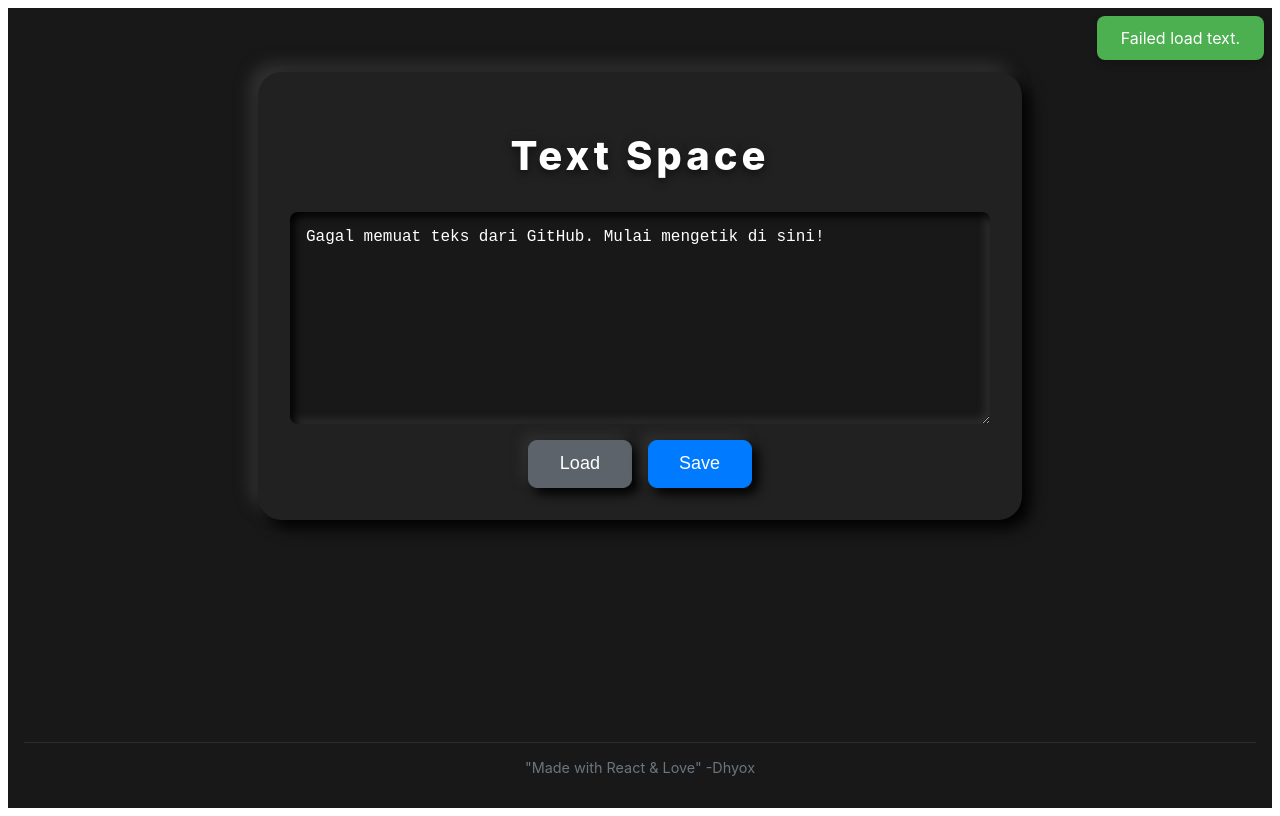
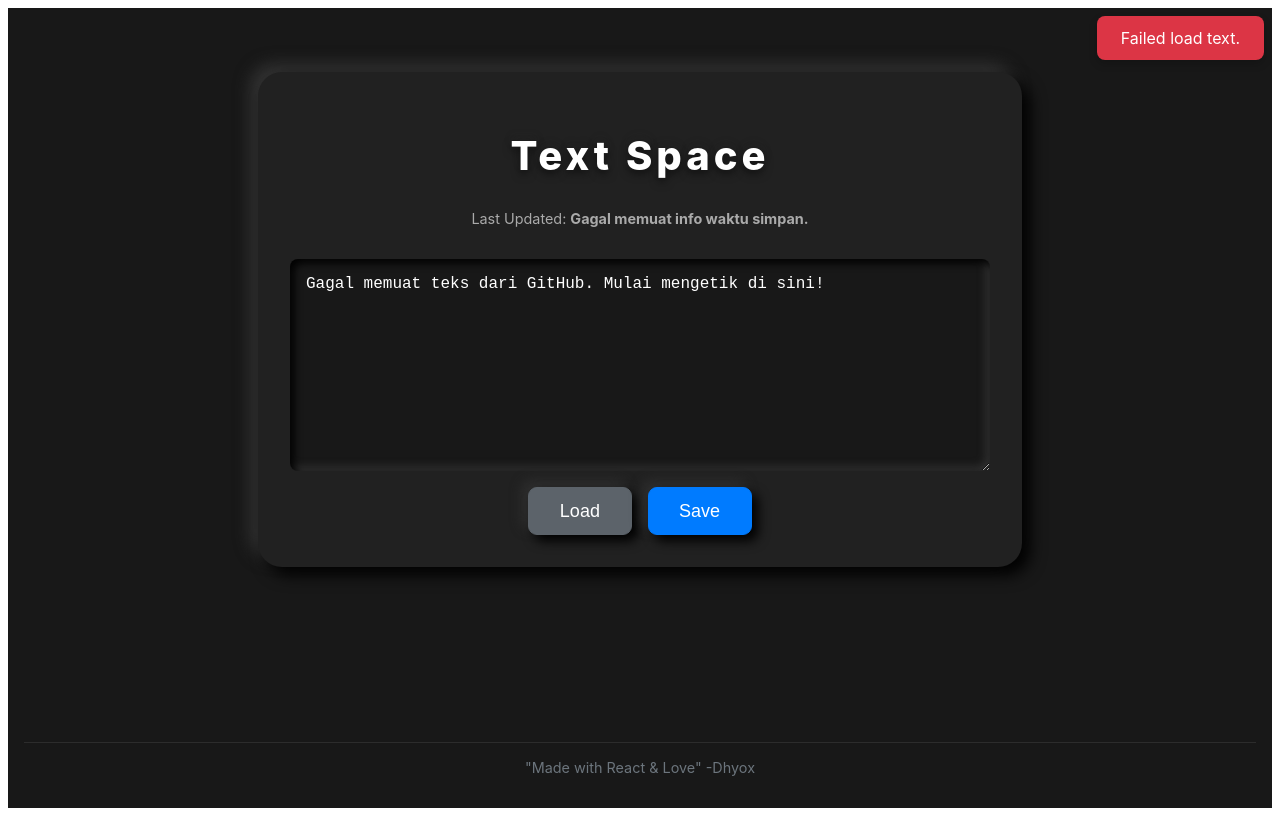
Before and after one commit to Dhyox/RText, a Next.js app: page / in a window 1280 px wide. Both pictures are taken after a click on the button "Load". Built offline with nearby package versions, Linux system fonts and the light colour scheme; no server answers.

Commit message:
Update index.js

```diff
--- a/pages/index.js
+++ b/pages/index.js
@@ -1,6 +1,6 @@
 import { useEffect, useState } from 'react';
 
-// Variabel global yang disediakan oleh environment Canvas untuk Firebase
+// Variabel global yang disediakan oleh environment Canvas untuk Firebase (Tidak digunakan dalam implementasi ini)
 const appId = typeof __app_id !== 'undefined' ? __app_id : 'default-app-id';
 const firebaseConfig = typeof __firebase_config !== 'undefined' ? JSON.parse(__firebase_config) : null;
 const initialAuthToken = typeof __initial_auth_token !== 'undefined' ? __initial_auth_token : null;
@@ -8,16 +8,34 @@ const initialAuthToken = typeof __initial_auth_token !== 'undefined' ? __initial
 // Ganti alert bawaan dengan fungsi untuk menampilkan pesan di UI (sesuai instruksi)
 const useMessage = () => {
   const [message, setMessage] = useState(null);
-  const showMessage = (text) => {
-    setMessage(text);
+  const showMessage = (text, type = 'success') => {
+    setMessage({ text, type });
     setTimeout(() => setMessage(null), 3000);
   };
   return [message, showMessage];
 };
 
+// Fungsi untuk memformat tanggal
+const formatTimestamp = (date) => {
+    // Menggunakan opsi bahasa Indonesia untuk format yang jelas
+    // Default locale: 'en-US'
+    return new Intl.DateTimeFormat('en-US', {
+        year: 'numeric',
+        month: 'long',
+        day: 'numeric',
+        hour: '2-digit',
+        minute: '2-digit',
+        second: '2-digit',
+        hour12: false // Menggunakan format 24 jam
+    }).format(date);
+};
+
 
 export default function Home() {
   const [text, setText] = useState('');
+  // State baru untuk menyimpan timestamp terakhir disimpan
+  const [lastUpdated, setLastUpdated] = useState('Belum pernah disimpan');
+
   const [loading, setLoading] = useState(true);
   const [isSimpanActive, setIsSimpanActive] = useState(false);
   const [isLoadActive, setIsLoadActive] = useState(false);
@@ -41,16 +59,30 @@ export default function Home() {
 
       const data = await response.json();
 
-      // Mengambil properti 'text' dari respons JSON (sesuai format data.json)
+      // Mengambil properti 'text' dari respons JSON
       const loadedText = data.text || 'Teks awal. Mulai mengetik di sini!';
 
+      // Mengambil properti 'timestamp' atau 'lastUpdated' dari respons JSON
+      // data.lastUpdated digunakan untuk mengatasi format data.json Anda
+      // data.timestamp digunakan untuk format yang digunakan oleh fungsi saveText
+      const loadedTimestamp = data.lastUpdated || data.timestamp;
+
       setText(loadedText);
+
+      // Jika timestamp dimuat dari API, gunakan itu. Jika tidak, tetap gunakan default.
+      if (loadedTimestamp) {
+        setLastUpdated(formatTimestamp(new Date(loadedTimestamp)));
+      } else {
+        setLastUpdated('Data dimuat, tetapi tidak ada info waktu simpan.');
+      }
+
       showMessage('Text Loaded.');
     } catch (error) {
       console.error("Error loading text from API:", error);
       // Fallback ke teks default jika gagal memuat
       setText('Gagal memuat teks dari GitHub. Mulai mengetik di sini!');
-      showMessage('Failed load text.');
+      setLastUpdated('Gagal memuat info waktu simpan.');
+      showMessage('Failed load text.', 'error');
     } finally {
       setLoading(false);
     }
@@ -64,14 +96,22 @@ export default function Home() {
   const saveText = async () => {
     setLoading(true);
     try {
+        // Buat timestamp saat ini
+        const now = new Date();
+        const timestampString = now.toISOString(); // Format ISO untuk penyimpanan
+
         // Panggil endpoint API yang di-host oleh save.js
         const response = await fetch('/api/save', {
             method: 'POST',
             headers: {
                 'Content-Type': 'application/json',
             },
-        // Kirim teks saat ini sebagai JSON
-        body: JSON.stringify({ text }),
+            // Kirim teks dan timestamp saat ini sebagai JSON.
+            // Menggunakan kunci 'lastUpdated' untuk konsistensi dengan data.json Anda
+            body: JSON.stringify({
+                text: text,
+                lastUpdated: timestampString
+            }),
         });
 
         if (!response.ok) {
@@ -80,10 +120,12 @@ export default function Home() {
             throw new Error(`Gagal menyimpan. Status: ${response.status}. Detail: ${errorData.error || 'Unknown error'}`);
         }
 
+        // Update state local setelah berhasil disimpan
+        setLastUpdated(formatTimestamp(now));
         showMessage('Text Saved!');
     } catch (error) {
         console.error("Error saving text to API:", error);
-      showMessage(`Gagal menyimpan: ${error.message.substring(0, 50)}...`);
+        showMessage(`Gagal menyimpan: ${error.message.substring(0, 50)}...`, 'error');
     } finally {
         setLoading(false);
     }
@@ -113,11 +155,8 @@ export default function Home() {
     card: {
       maxWidth: '700px',
       width: '100%',
-      // --- PERBAIKAN RESPONSIVITAS ---
       // **PERBAIKAN BARU**: Hapus flexGrow dan tambahkan margin vertikal
       margin: '2rem auto', // Margin atas dan bawah 2rem, horizontal auto untuk pemusatan
-      // ----------------------------------------
-
       padding: '2rem',
       borderRadius: '1.5rem',
       backgroundColor: '#212121', // Background yang sama dengan tombol
@@ -134,11 +173,18 @@ export default function Home() {
       color: '#ffffffff',
       fontSize: '2.5rem',
       fontWeight: '800',
-      marginBottom: '2rem',
+      marginBottom: '1rem', // Kurangi margin
       textAlign: 'center',
       letterSpacing: '0.1em',
       textShadow: '0 4px 8px rgba(0, 0, 0, 0.5), 0 -4px 8px rgba(47, 47, 47, 0.2)',
       transition: 'all 0.3s ease',
+    },
+    // Gaya untuk timestamp
+    timestamp: {
+        color: '#aaaaaa',
+        textAlign: 'center',
+        fontSize: '0.9rem',
+        marginBottom: '2rem', // Tambahkan margin bawah untuk memisahkan dari textarea
     },
     // Sesuaikan textarea untuk efek cekung
     textarea: {
@@ -194,7 +240,7 @@ export default function Home() {
         position: 'fixed',
         top: '1rem',
         right: '1rem',
-        backgroundColor: '#4caf50',
+        backgroundColor: (message && message.type === 'error') ? '#dc3545' : '#4caf50',
         color: 'white',
         padding: '0.75rem 1.5rem',
         borderRadius: '0.5rem',
@@ -209,12 +255,18 @@ export default function Home() {
     <div style={styles.container}>
       {/* Kotak Pesan */}
       <div style={styles.messageBox}>
-        {message}
+        {message ? message.text : ''}
       </div>
 
       {/* Terapkan styles.card ke elemen utama */}
       <main style={styles.card}>
         <h1 style={styles.title}>Text Space</h1>
+
+        {/* Tambahkan Timestamp di bawah judul */}
+        <p style={styles.timestamp}>
+            Last Updated: <strong>{lastUpdated}</strong>
+        </p>
+
         {loading ? (
           <p style={{ textAlign: 'center', color: '#ffffffff' }}>Loading...</p>
         ) : (
@@ -254,7 +306,7 @@ export default function Home() {
                 onClick={saveText}
                 onMouseDown={() => setIsSimpanActive(true)}
                 onMouseUp={() => setIsSimpanActive(false)}
-                onMouseLeave={() => setIsLoadActive(false)}
+                onMouseLeave={() => setIsSimpanActive(false)}
               >
                 {loading ? 'Saving...' : 'Save'}
               </button>
```
Lines whose indentation alone changed are shown as unchanged.
